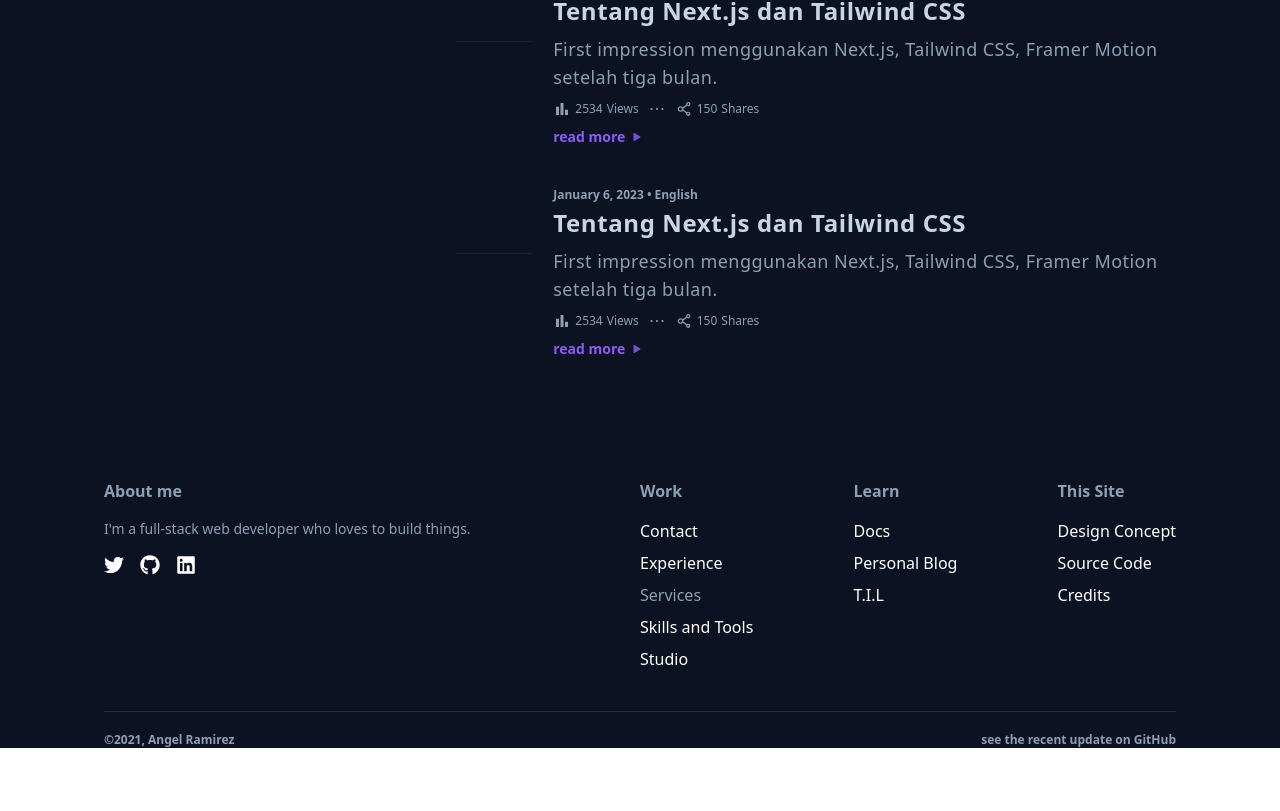
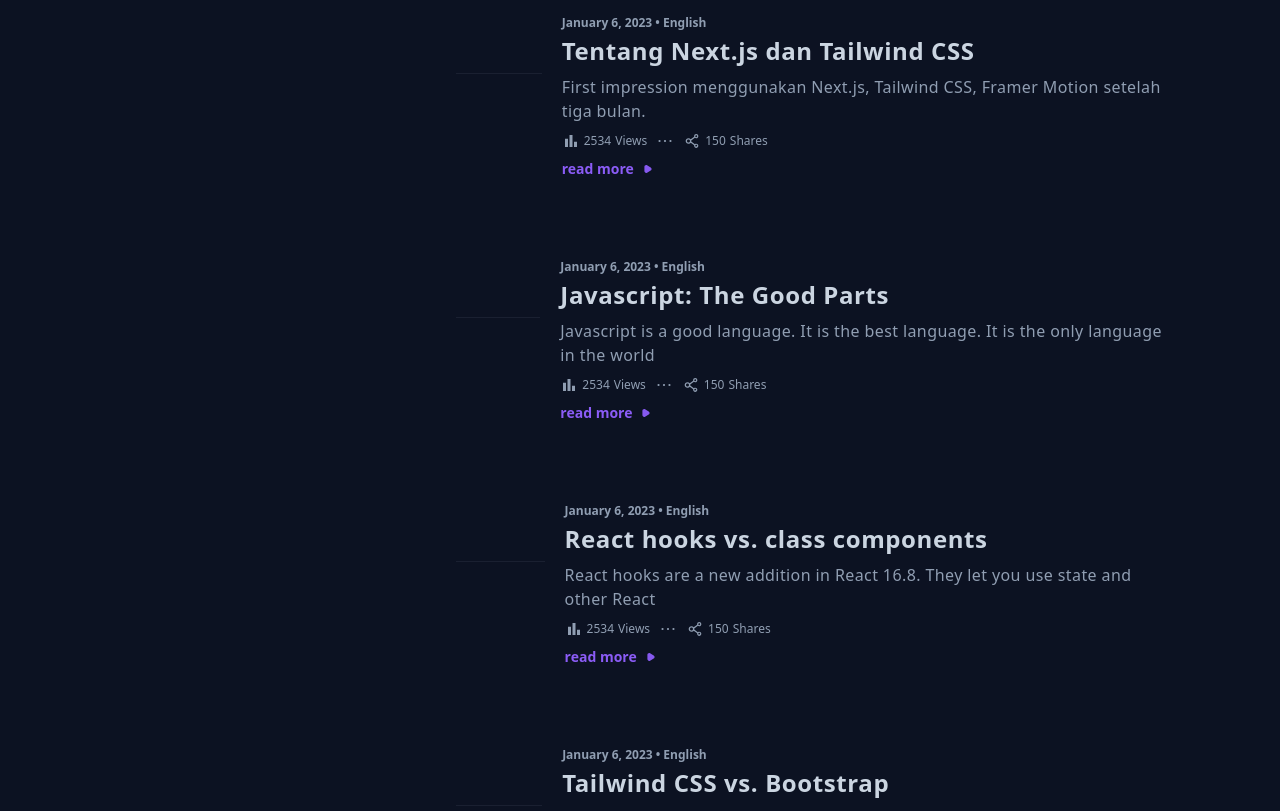
Before and after one commit to ImJars/Development-full-coding, a React (Vite) app: page /blog in a window 1280 px wide. Shown: the part 647-1458 px from the top of the page. Before the commit the page ends 1395 px from the top, so only its background shows below. Built offline with nearby package versions, Linux system fonts and the light colour scheme.

Commit message:
Update blog

```diff
--- a/src/blog.jsx
+++ b/src/blog.jsx
@@ -46,8 +46,18 @@
                             />
                             <Card
                                 date={'January 6, 2023 • English'}
-                                title={'Tentang Next.js dan Tailwind CSS'}
-                                description={'First impression menggunakan Next.js, Tailwind CSS, Framer Motion setelah tiga bulan.'}
+                                title={'Javascript: The Good Parts'}
+                                description={'Javascript is a good language. It is the best language. It is the only language in the world'}
+                            />
+                            <Card
+                                date={'January 6, 2023 • English'}
+                                title={'React hooks vs. class components'}
+                                description={'React hooks are a new addition in React 16.8. They let you use state and other React'}
+                            />
+                            <Card
+                                date={'January 6, 2023 • English'}
+                                title={'Tailwind CSS vs. Bootstrap'}
+                                description={'Tailwind CSS is a utility-first CSS framework for rapidly building custom user interfaces.'}
                             />
                         </div>
                     </div>
--- a/src/components/blog/card.jsx
+++ b/src/components/blog/card.jsx
@@ -1,18 +1,19 @@
 import React from 'react'
 import { MdOutlineBarChart } from 'react-icons/md'
 import { AiOutlineEllipsis, AiOutlineShareAlt } from 'react-icons/ai'
-import { BsFillTriangleFill } from 'react-icons/bs'
 
 function Card({ date, title, description, link }) {
     return (
         <>
             <div
-                className='flex space-x-5 my-10'
+                className='flex space-x-5 my-20'
             >
                 <div
                     className='border-text-general border-opacity-10 -translate-y-line border-b mt-16 w-24 block'
                 />
-                <div>
+                <div
+                    className='text-start'
+                >
                     <h1
                         className='text-text-general text-xs font-semibold mb-1'
                     >
@@ -24,7 +25,7 @@
                         { title }
                     </h2>
                     <h3
-                        className='text-text-general tracking-wide text-lg'
+                        className='text-text-general tracking-wide text-base'
                     >
                         { description }
                     </h3>
@@ -73,9 +74,7 @@
                             <h1>
                                 read more
                             </h1>
-                            <BsFillTriangleFill
-                                className='text-xxs transform rotate-90 animate-pulse'
-                            />
+                            <svg xmlns="http://www.w3.org/2000/svg" viewBox="0 0 20 20" fill="currentColor" className="h-3 w-3 animate-pulse"><path d="M14.5 7.40192C16.5 8.55662 16.5 11.4434 14.5 12.5981L8.5 16.0622C6.5 17.2169 4 15.7735 4 13.4641L4 6.5359C4 4.2265 6.5 2.78312 8.5 3.93782L14.5 7.40192Z"></path></svg>
                         </a>
                     </div>
                 </div>
```
